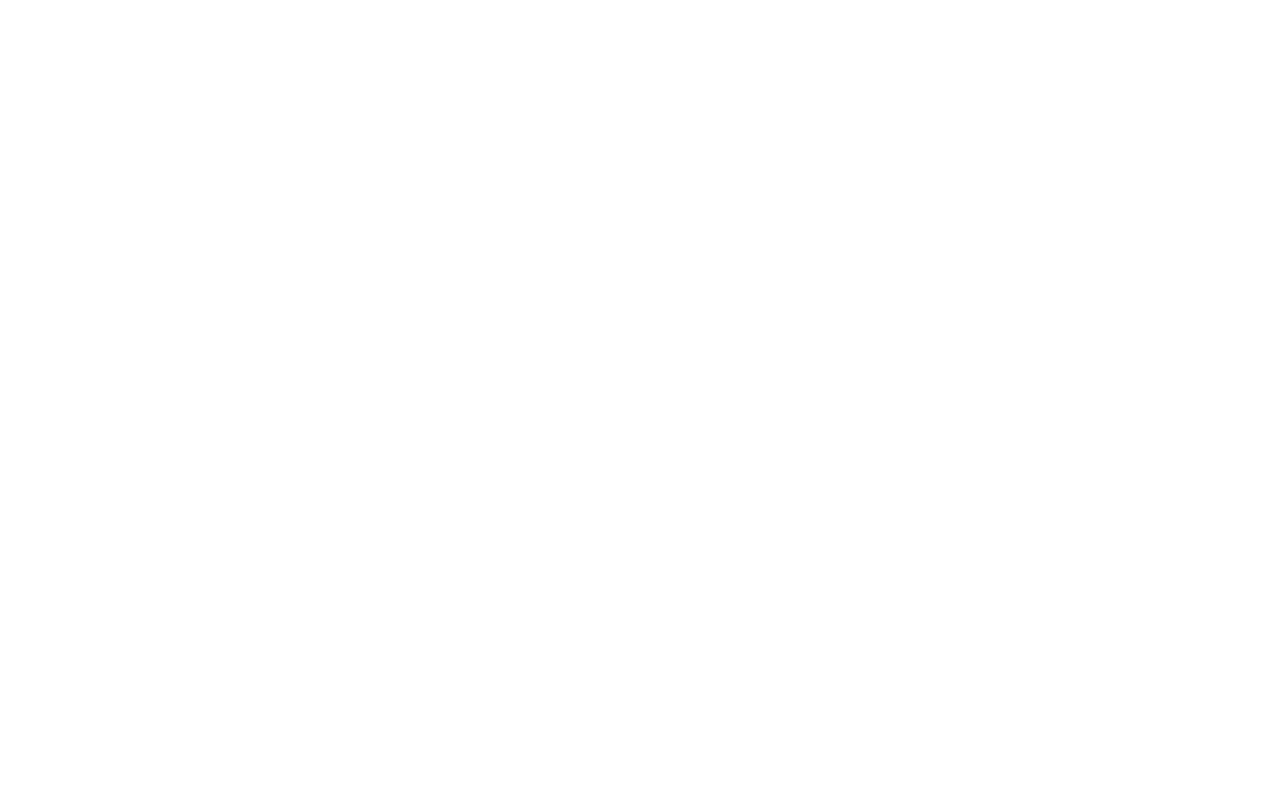
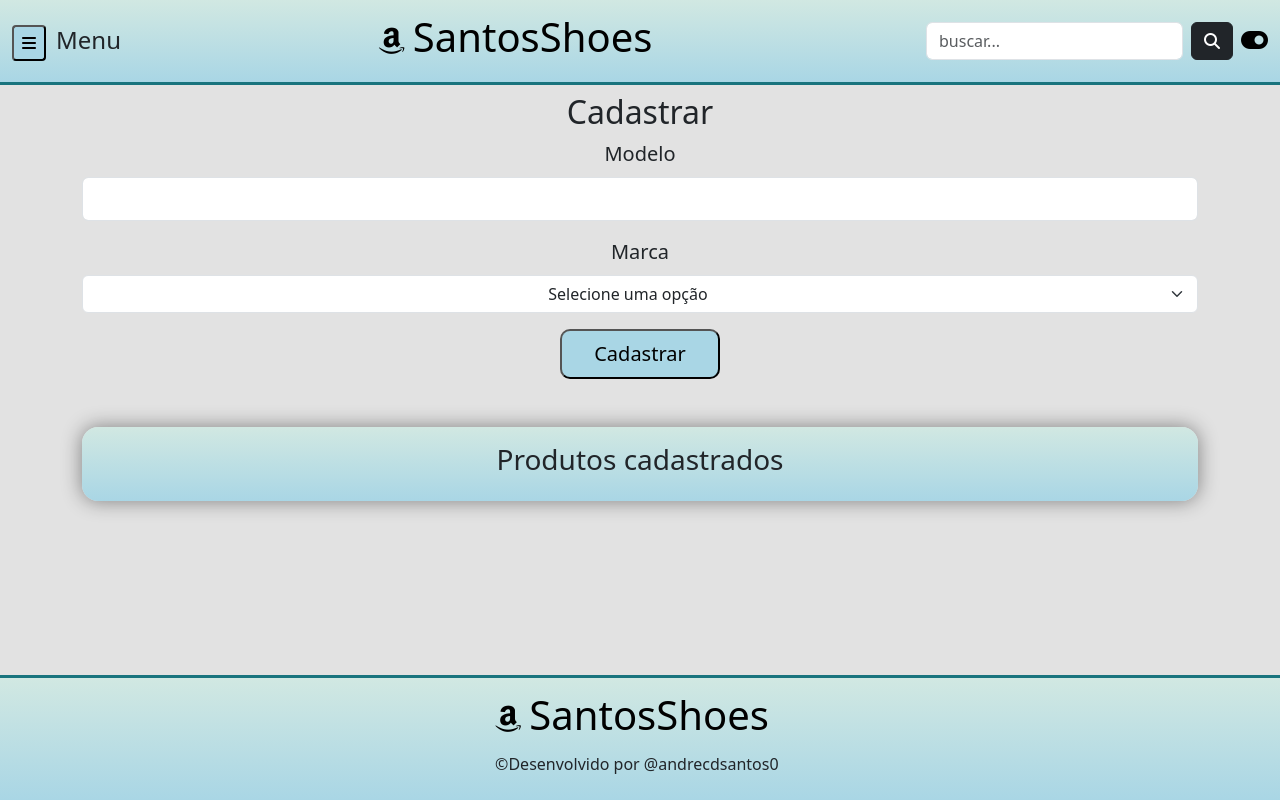
Before and after one commit to andrecdsantos/santos-shoes-json, a React (Vite) app: page /cadastrar in a window 1280 px wide. Before the commit this address had no page. Built offline with nearby package versions, Linux system fonts and the light colour scheme.

Commit message:
adicionado ScrollTopButton e cadastro de tenis

```diff
--- /dev/null
+++ b/src/Pages/Cadastrar/Cadastrar.scss
@@ -0,0 +1,25 @@
+@import '../../assets/styles/variables.scss';
+
+.cadastrar {
+    background: $text-color;
+    text-align: center;
+
+    .btn-cadastrar {
+        background-color: $tertiary-color;
+        padding: .5rem 2rem;
+        border-radius: 10px;
+        font-size: 1.25rem;
+        transition: padding .3s ease-in-out, color .3s ease-in-out;
+
+        &:hover {
+            background-color: $primary-color;
+            color: white;
+            padding: .5rem 2.5rem;
+        }
+    }
+
+    .produtos-cadastrados {
+        background: $secondary-gradient-color;
+        box-shadow: 0 0 20px #00000070;
+    }
+}
--- /dev/null
+++ b/src/Pages/Cadastrar/index.jsx
@@ -0,0 +1,109 @@
+import { useState } from "react";
+import { marcas } from "../../components/Carrossel"
+import './Cadastrar.scss';
+import { useEffect } from "react";
+
+const Register = () => {
+    const [marca, setMarca] = useState()
+    const [modelo, setModelo] = useState()
+    const [produto, setProduto] = useState([])
+    const [errors, setErrors] = useState()
+    const [submitted, setSubmitted] = useState(false)
+
+    useEffect(() => {
+        const produtosSalvos = JSON.parse(localStorage.getItem('produtos'))
+        if(produtosSalvos) {
+            setProduto(produtosSalvos)
+        }
+    }, [])
+
+
+    const onSave = (e) => {
+        e.preventDefault()
+        setSubmitted(true)
+        if(!modelo ) {
+            setErrors('Preecha o campo modelo')
+            return;
+        }
+        if(!marca) {
+            setErrors('Selecione uma marca')
+            return;
+        }
+        const newProduto = { modelo, marca }
+        setProduto((prevProduto)=> [...prevProduto, newProduto])
+        localStorage.setItem('produtos', JSON.stringify([...produto, newProduto]))
+        setModelo('')
+        setMarca('')
+        setErrors('')
+    }
+
+    const deleteProduto = (index, e) => {
+        e.preventDefault()
+        setSubmitted(false)
+        setErrors('')
+        const updatedProdutos = [...produto]
+        updatedProdutos.splice(index, 1) //tira fora produtos na posicao index, 1 é a quantidade de registros para deletar depois do index
+        setProduto(updatedProdutos)
+        localStorage.setItem('produtos',JSON.stringify(updatedProdutos))
+    }
+  return (
+    <div className="cadastrar">
+        <div className="container">
+            <h2 className="text-center mt-2">Cadastrar</h2>
+            <form onSubmit={onSave}>
+            <div className="mb-3">
+                    <label className="form-label fs-5">Modelo</label>
+                    <input
+                        type="text"
+                        className="form-control fs-5"
+                        value={modelo}
+                        onChange={(e)=>setModelo(e.target.value)}
+                    />
+                </div>
+                <div className="mb-3">
+                    <label className="form-label fs-5">Marca</label>
+                    <select
+                        className="form-select text-center"
+                        value={marca}
+                        onChange={(e)=>setMarca(e.target.value)}
+                    >
+                        <option value="">Selecione uma opção</option>
+                        {
+                            marcas.map(item =>
+                                <option value={item}>{item.toUpperCase()}</option>
+                            )
+                        }
+                    </select>
+                </div>
+                <button className="btn-cadastrar">Cadastrar</button>
+                {submitted &&
+                    <div className={`my-4 p-3 fs-4 ${errors ? 'text-bg-danger' : 'text-bg-success'} rounded-4`}>{errors ? errors : 'Cadastrado com Sucesso!'}</div>
+                }
+                <div className="py-3 my-5 rounded-4 produtos-cadastrados">
+                    <h3>Produtos cadastrados</h3>
+                    {
+                        produto.map((item, index)=>
+                            <div className="text-start mx-3 mb-2 fs-5 d-flex">
+                                <button className="p-1 me-2 btn btn-light" onClick={(e)=> deleteProduto(index, e)}>
+                                    <i class="fa fa-trash" aria-hidden="true"></i>
+                                </button>
+                                <div className="me-2 p-1">
+                                {`${index +1}-`}
+                                </div>
+                                <div className="me-2 flex-grow-1 w-50">
+                                {`${item.modelo} -`}
+                                </div>
+                                <div className="flex-grow-1 w-50 text-start me-2">
+                                {`${item.marca} `}
+                                </div>
+                            </div>
+                        )
+                    }
+                </div>
+            </form>
+        </div>
+    </div>
+  )
+}
+
+export default Register
--- a/src/components/Carrossel/index.jsx
+++ b/src/components/Carrossel/index.jsx
@@ -3,16 +3,18 @@ import "./Carrossel.scss";
 import Slider from "react-slick";
 import { useNavigate } from "react-router-dom";
 import { data } from "../../data/data";
+import ScrollTopButton from "../ScrollTopButton/ScrollTopButton";
 
+
+export const marcas = [
+    'Nike',
+    'Asics',
+    'adidas',
+]
 
 const Carrossel = () => {
     const [tenisData, setTenisData] = useState(data);
     const navigateTo = useNavigate();
-    const marcas = [
-        'Nike',
-        'Asics',
-        'adidas',
-    ]
     const settings = {
         dots: false,
         infinite: true,
@@ -66,6 +68,7 @@ const Carrossel = () => {
     return (
         <div className="carrossel">
             <div className="container">
+            <ScrollTopButton/>
                 <h2>Compre agora mesmo</h2>
                     {
                         marcas.map((marca, index) => (
--- a/src/components/Header/index.jsx
+++ b/src/components/Header/index.jsx
@@ -89,6 +89,9 @@ const Header = () => {
                             <li>
                                 <Link className={`nav-link ${window.location.pathname.includes('buscar') ? 'active' : ''}`} to="buscar/all">BUSCAR</Link>
                             </li>
+                            <li>
+                                <Link className={`nav-link ${location.pathname === '/cadastrar' ? 'active' : ''}`} to={"/cadastrar"}>CADASTRAR</Link>
+                            </li>
                         </ul>
                     </div>
                 </div>
--- /dev/null
+++ b/src/components/ScrollTopButton/ScrollTopButton.jsx
@@ -0,0 +1,17 @@
+import './ScrollTopButton.scss';
+
+const ScrollTopButton = () => {
+    const handleTop = () => {
+        window.scrollTo({
+            top:0,
+            behavior: "smooth",
+        })
+    }
+  return (
+    <button className="scrollTopButton" onClick={handleTop}>
+        <i className="fa-solid fa-angles-up"></i>
+    </button>
+  )
+}
+
+export default ScrollTopButton
--- /dev/null
+++ b/src/components/ScrollTopButton/ScrollTopButton.scss
@@ -0,0 +1,16 @@
+@import '../../assets/styles/variables.scss';
+
+.scrollTopButton {
+    position: fixed;
+    bottom: 15px;
+    right: 10px;
+    height: 30px;
+    width: 30px;
+    background: $secondary-color;
+    z-index: 999;
+    border-radius: 50%;
+
+    &:hover {
+        background: $primary-color;
+    }
+}
--- a/src/routes.jsx
+++ b/src/routes.jsx
@@ -3,6 +3,7 @@ import Comprar from './Pages/Comprar';
 import Buscar from './Pages/Buscar';
 import Layout from './components/Layout';
 import Carrossel from './components/Carrossel';
+import Register from './Pages/Cadastrar';
 
 const AppRoutes = () => (
     <BrowserRouter>
@@ -11,6 +12,7 @@ const AppRoutes = () => (
                 <Route index element={<Carrossel/>}/>
                 <Route path='comprar/:id' element={<Comprar/>}/>
                 <Route path='buscar/:termo' element={<Buscar/>}/>
+                <Route path='cadastrar' element={<Register/>}/>
             </Route>
         </Routes>
     </BrowserRouter>
```
